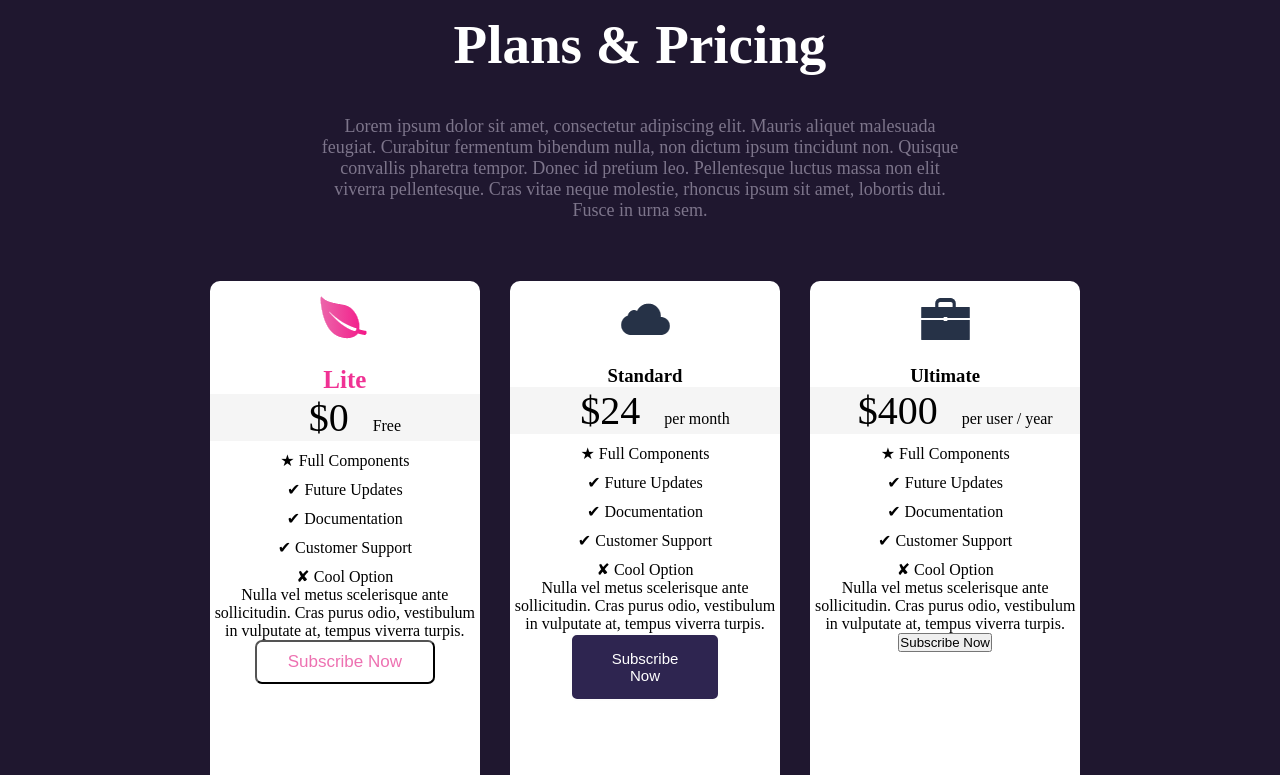
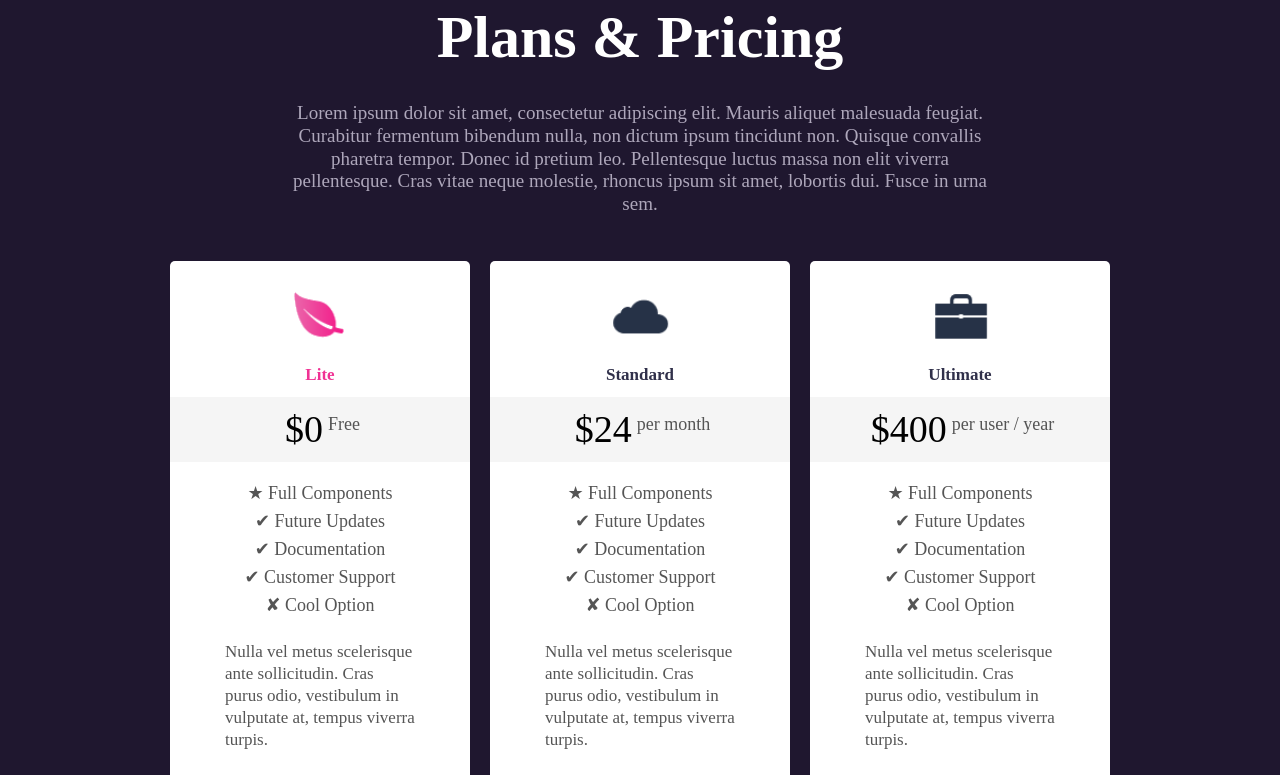
Before and after one commit to SarayRuizGomez/bleux, a plain HTML site: page index.html in a window 1280 px wide. Shown: the part 1264-2039 px from the top of the page. Drawn offline with Linux system fonts and the light colour scheme.

Commit message:
Se finalizo el css - SRG

```diff
--- a/styles/styles.css
+++ b/styles/styles.css
@@ -163,7 +163,7 @@ nav img {
 
 /* diseño de la parte 2 */
 
-.caja2{
+.caja2 {
 
     height: 490px;
     width: 100%;
@@ -251,7 +251,7 @@ nav img {
     background-color: #1f172f;
 }
 
-.caja3 h2{
+.caja3 h2 {
 
     color: #ffffff;
     font-size: 55px;
@@ -288,27 +288,149 @@ nav img {
 
 }
 
+/* diseño de la parte 3 */
+
+.caja3 {
+
+    background-color: #1f172f;
+    padding-top: 25px;
+    height: 880px;
+
+}
+
+.caja3 h2 {
+
+    color: #ffffff;
+    font-size: 40px;
+
+}
+
+.texto3 p {
+
+    color: #aea7bb;
+    font-size: 19px;
+    padding: 30px 290px;
+    ;
+    text-align: center;
+    line-height: 1.2;
+
+}
+
+.texto3 h2 {
+
+    display: flex;
+    flex-direction: column;
+    align-items: center;
+    padding-top: 0px;
+    font-size: 60px;
+
+}
+
+.contenedores {
+
+    display: flex;
+    justify-content: center;
+    gap: 20px;
+    margin-top: 15px;
+    margin-left: 0px;
+    margin-right: 0px;
+
+}
+
+
 /* diseño del contenedor 1 */
 
 .contenedor1 {
 
     background-color: #ffffff;
-    height: 550px;
-    width: 31%;
-    border-radius: 10px;
+    height: 580px;
+    width: 300px;
+    border-radius: 5px;
     text-align: center;
 
 }
 
-.contenedor1 h3{
-    color: #f03294;
-    font-size: 25px;
-    padding-top: 1px;
+.contenedor2 {
+
+    background-color: #ffffff;
+    height: 580px;
+    width: 300px;
+    border-radius: 5px;
+    text-align: center;
+
 }
 
-.precio{
-    font-size: 40px;
-    padding: 20px 20px;
+.contenedor3 {
+
+    background-color: #ffffff;
+    height: 580px;
+    width: 300px;
+    border-radius: 5px;
+    text-align: center;
+
+}
+
+
+/* imagenes */
+
+.contenedor1 img {
+
+    width: 85px;
+    height: 85px;
+    margin-top: 15px;
+
+}
+
+.contenedor2 img {
+
+    width: 90px;
+    height: 85px;
+    margin-top: 15px;
+
+}
+
+.contenedor3 img {
+
+    width: 85px;
+    height: 85px;
+    margin-top: 15px;
+
+}
+
+
+/* nombres de los planes */
+
+.contenedor1 h3 {
+
+    color: #f03294;
+    font-size: 17px;
+    padding-bottom: 12px;
+
+}
+
+.contenedor2 h3 {
+
+    color: #30304a;
+    font-size: 17px;
+    padding-bottom: 12px;
+
+}
+
+.contenedor3 h3 {
+
+    color: #30304a;
+    font-size: 17px;
+    padding-bottom: 12px;
+
+}
+
+
+/* precios */
+
+.precio {
+
+    font-size: 38px;
+    padding: 10px 5px;
     text-align: center;
 
 }
@@ -316,39 +438,253 @@ nav img {
 .precio1 {
 
     background-color: #f5f5f5;
+    height: 65px;
+    display: flex;
+    justify-content: center;
+    align-items: center;
 
 }
 
 .precio2 {
 
     background-color: #f5f5f5;
+    height: 65px;
+    display: flex;
+    justify-content: center;
+    align-items: center;
 
 }
 
 .precio3 {
 
     background-color: #f5f5f5;
+    height: 65px;
+    display: flex;
+    justify-content: center;
+    align-items: center;
 
 }
 
-.contenedor2 {
+.texto {
 
-    background-color: #ffffff;
-    height: 550px;
-    width: 31%;
-    border-radius: 10px;
+    font-size: 18px;
+    margin-top: -10px;
+    color: #555555;
+
+}
+
+
+/* listas */
+
+.contenedor1 lul {
+
+    display: flex;
+    flex-direction: column;
+    gap: 6px;
     text-align: center;
+    padding: 20px 35px 10px;
+
+}
+
+.contenedor2 lul {
+
+    display: flex;
+    flex-direction: column;
+    gap: 6px;
+    text-align: center;
+    padding: 20px 35px 10px;
+
+}
+
+.contenedor3 lul {
+
+    display: flex;
+    flex-direction: column;
+    gap: 6px;
+    text-align: center;
+    padding: 20px 35px 10px;
 
 
 }
 
-.contenedor3 {
+.contenedor1 lul li {
 
-    background-color: #ffffff;
-    height: 550px;
-    width: 31%;
-    border-radius: 10px;
-    text-align: center;
+    list-style: none;
+    font-size: 18px;
+    margin: 0px;
+    color: #555555;
 
 
 }
+
+.contenedor2 lul li {
+
+    list-style: none;
+    font-size: 18px;
+    margin: 0px;
+    color: #555555;
+
+}
+
+.contenedor3 lul li {
+
+    list-style: none;
+    font-size: 18px;
+    margin: 0px;
+    color: #555555;
+
+}
+
+
+/* texto */
+
+.contenedor1 p {
+
+    text-align: left;
+    font-size: 17px;
+    line-height: 1.3;
+    padding: 15px 55px;
+    color: #555555;
+
+}
+
+.contenedor2 p {
+
+    text-align: left;
+    font-size: 17px;
+    line-height: 1.3;
+    padding: 15px 55px;
+    color: #555555;
+
+}
+
+.contenedor3 p {
+
+    text-align: left;
+    font-size: 17px;
+    line-height: 1.3;
+    padding: 15px 55px;
+    color: #555555;
+}
+
+
+/* botones */
+
+.contenedor1 .boton1 {
+
+    margin-top: 12px;
+
+}
+
+.contenedor2 .boton2 {
+
+    margin-top: 12px;
+
+}
+
+.contenedor3 .boton3 {
+
+    margin-top: 12px;
+
+}
+
+.boton1 {
+
+    background-color: #ebebeb;
+    height: 53px;
+
+}
+
+.boton2 {
+
+    background-color: #ebebeb;
+    height: 53px;
+
+}
+
+.boton3 {
+
+    background-color: #ebebeb;
+    height: 53px;
+
+}
+
+.contenedor1 .boton1 button {
+
+    padding: 10px 20px;
+    border: none;
+    border-radius: 4px;
+    background-color: #ed4fa4;
+    color: white;
+    font-size: 15px;
+    width: 150px;
+    height: 45px;
+
+}
+
+.contenedor2 .boton2 button {
+
+    padding: 10px 20px;
+    border: none;
+    border-radius: 4px;
+    background-color: #302552;
+    color: white;
+    font-size: 15px;
+    width: 150px;
+    height: 45px;
+
+}
+
+.contenedor3 .boton3 button {
+
+    padding: 10px 20px;
+    border: none;
+    border-radius: 4px;
+    background-color: #302552;
+    color: white;
+    font-size: 15px;
+    width: 150px;
+    height: 45px;
+
+}
+
+/* footer */
+
+footer {
+
+    background-color: #ffffff;
+    height: 75px;
+    display: flex;
+    align-items: center;
+    padding-left: 130px;
+    margin-top: 60px;
+
+}
+
+footer p {
+
+    font-size: 20px;
+    color: #666666;
+    margin-left: 20px;
+
+}
+
+.redes {
+
+
+    right: 130px;
+    margin-top: -52px;
+    display: flex;
+    gap: 18px;
+    justify-content: space-between;
+    margin-left: 460px;
+
+}
+
+.redes img {
+
+    margin-top: 52px;
+    width: 22px;
+    height: 22px;
+
+}
```
Also changed, not shown: index.html (+2 -1 lines).
